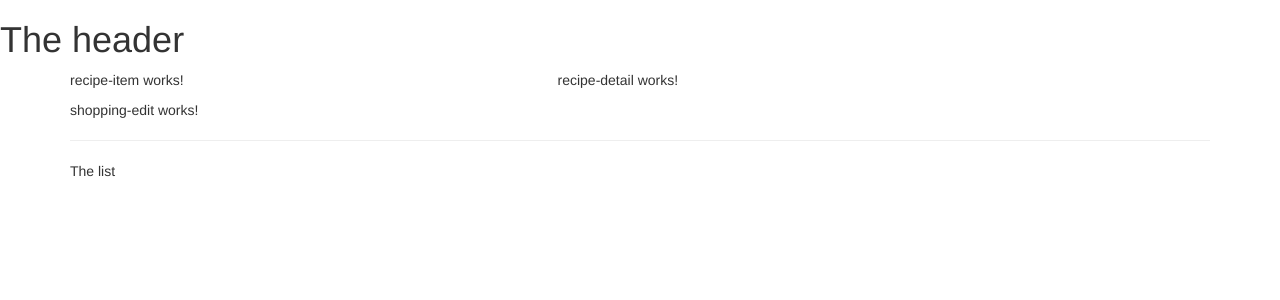
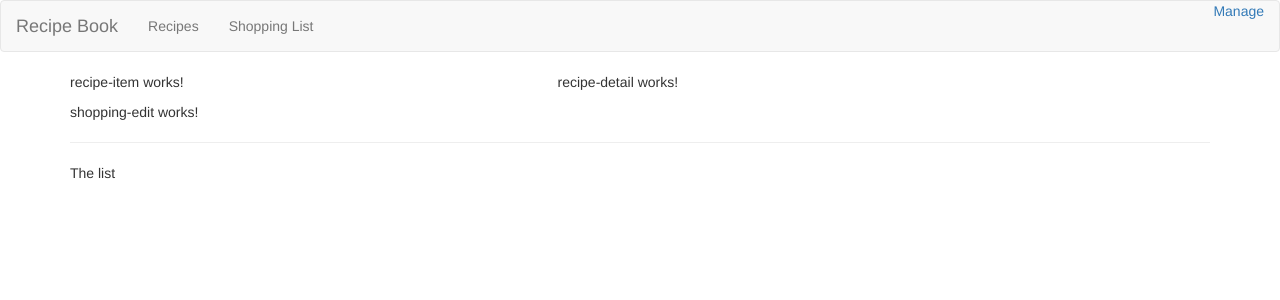
Before and after one commit to JuniorTlitz/FirstAngularProject, an Angular app: page / in a window 1280 px wide. Shown: the top 300 px of the page. Built offline with nearby package versions, Linux system fonts and the light colour scheme.

Commit message:
Criando o menu do site

```diff
--- a/src/app/header/header.component.html
+++ b/src/app/header/header.component.html
@@ -1 +1,22 @@
-<h1>The header</h1>
+<nav class="navbar navbar-default">
+    <div class="container-fluid">
+        <div class="navbar-header">
+            <a href="#" class="navbar-brand">Recipe Book</a>
+        </div>
+        <div class="collapse navbar-collapse">
+            <ul class="nav navbar-nav">
+                <li><a href="#">Recipes</a></li>
+                <li><a href="#">Shopping List</a></li>
+            </ul>
+            <ul class="nav navbar-nav navbar-right">
+                <a href="#" class="dropdown-toggle">Manage</a>
+                <li class="dropdown">
+                    <ul class="dropdown-menu">
+                        <li><a href="#">Save Data</a></li>
+                        <li><a href="#">Fetch Data</a></li>
+                    </ul>
+                </li>
+            </ul>
+        </div>
+    </div>
+</nav>
```
